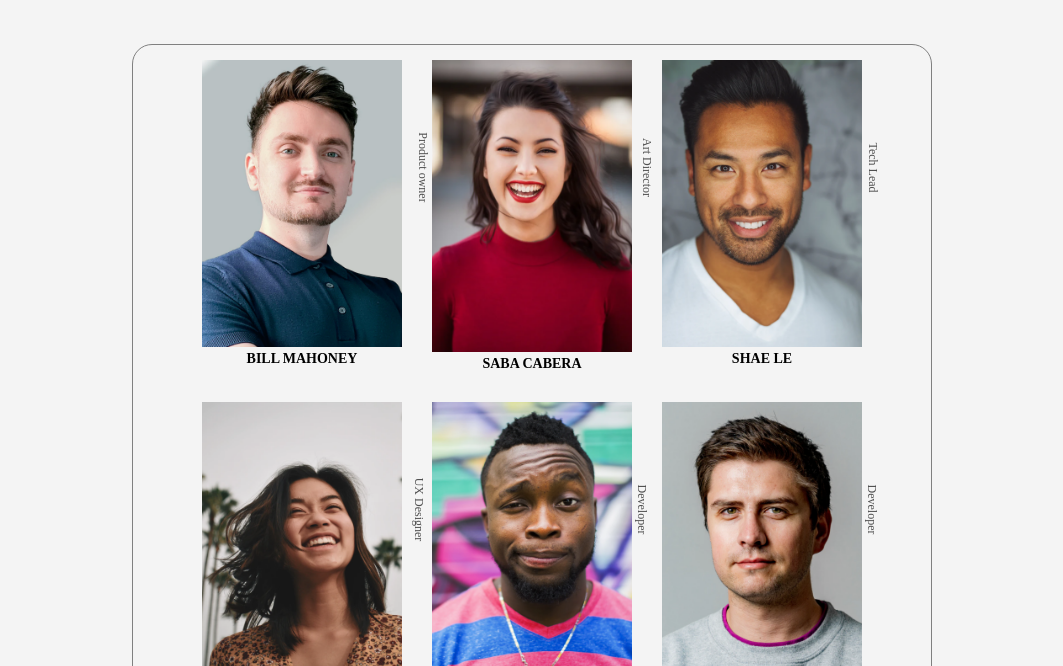
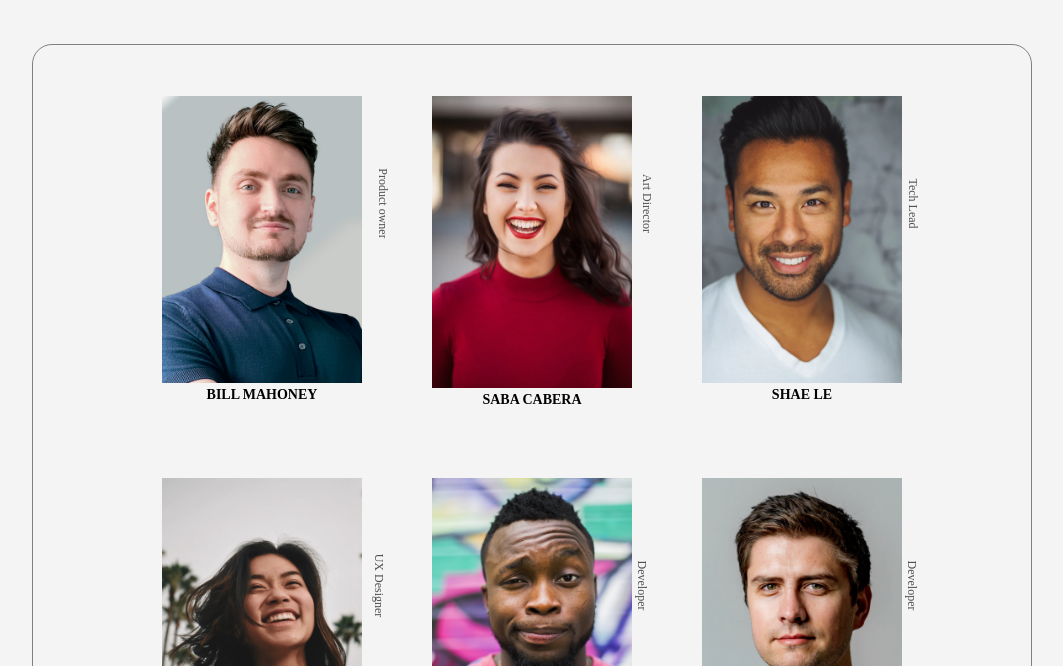
Before and after one commit to Ayushsanjdev/my-team-page-devchallenge-2, a plain HTML site: page index.html in a window 1280 px wide. Shown: the part 134-800 px from the top of the page, without its empty margins (108-1171 px from the left). Drawn offline with Linux system fonts and the light colour scheme; a web font is replaced by a local one.

Commit message:
updted css

```diff
--- a/style.css
+++ b/style.css
@@ -102,12 +102,15 @@ img {
 	#about-div {
 		float: right;
 		margin-top: -60px;
-}
+	}
 	#main-img {
 		justify-content: center;
-		max-width: 800px;
-		padding: 0 auto;
+		max-width: 1000px;
+		padding: 1em 2em;
 		margin: 0 auto;
+	}
+	#each-img {
+		margin: 20px;
 	}
 	img {
 		width: 200px;
@@ -117,6 +120,5 @@ img {
 		margin-top: 100px;
 
 	}
-}
 
 /*end of styling*/
```
